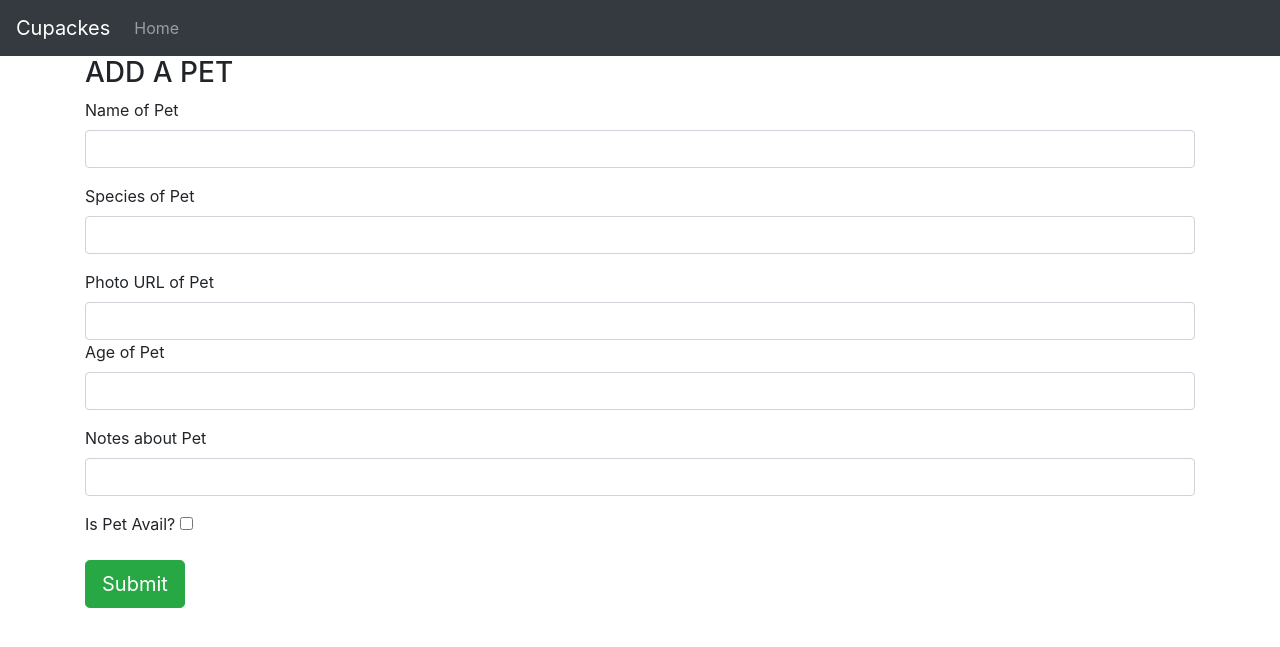
After one commit to LouisGaravaglia/Flask-Feedback, a Flask app: page /register in a window 1280 px wide. The commit adds this page. Shown: the top 647 px of the page. Run offline with Flask 2, Linux system fonts and the light colour scheme; some libraries are stand-ins or nearby versions.

Commit message:
form is working, now just need to make it register specific

```diff
--- a/app.py
+++ b/app.py
@@ -1,8 +1,8 @@
 from flask import Flask, render_template, flash, redirect, render_template, request, jsonify
 from flask_debugtoolbar import DebugToolbarExtension
-from models import db, connect_db, Cupcake
+from models import db, connect_db, Pet
 from flask_cors import CORS
-
+from forms import AddUserForm
 
 
 
@@ -21,38 +21,81 @@ debug = DebugToolbarExtension(app)
 connect_db(app)
 
 
-@app.route("/")
-def show_home():
-    """Show homepage."""
+# GET /
+#     Redirect to /register.
+# GET /register
 
-    cupcakes = Cupcake.query.all()
+#     Show a form that when submitted will register/create a user. This form should accept a username, password, email, first_name, and last_name.
 
-    return render_template("index.html", cupcakes=cupcakes)
+#     Make sure you are using WTForms and that your password input hides the characters that the user is typing!
+# POST /register
+#     Process the registration form by adding a new user. Then redirect to /secret
+# GET /login
+
+#     Show a form that when submitted will login a user. This form should accept a username and a password.
+
+#     Make sure you are using WTForms and that your password input hides the characters that the user is typing!
+# POST /login
+#     Process the login form, ensuring the user is authenticated and going to /secret if so.
+# GET /secret
+#     Return the text “You made it!” (don’t worry, we’ll get rid of this soon)
+
+
+# @app.route("/")
+# def show_home():
+#     """Show homepage."""
+
+
+#     return render_template("index.html", cupcakes=cupcakes)
+
+
+@app.route("/register", methods=["GET", "POST"])
+def register_user():
+    """Show register user form; handle adding user."""
+
+    form = AddUserForm()
+
+    if form.validate_on_submit():
+        name = form.name.data
+        species = form.species.data
+        photo = form.photo.data
+        age = form.age.data
+        notes = form.notes.data
+        available = form.available.data
+
+        new_pet = Pet(name=name, species=species, photo=photo, age=age, notes=notes, available=available)
+        db.session.add(new_pet)
+        db.session.commit()
+        flash(f"Added {name} the {species}", "success")
+        return redirect("/register")
+
+    else:
+
+        return render_template(
+            "register.html", form=form)
 
 
 
 
 
 
+# @app.route("/api/cupcakes")
+# def get_all_cupcakes():
+#     """Get all cupcakes."""
+#     all_cupcakes = [cupcake.serialize() for cupcake in Cupcake.query.all()]
 
 
-@app.route("/api/cupcakes")
-def get_all_cupcakes():
-    """Get all cupcakes."""
-    all_cupcakes = [cupcake.serialize() for cupcake in Cupcake.query.all()]
+#     return jsonify(cupcakes=all_cupcakes)
 
+# @app.route("/api/cupcakes/<int:id>")
+# def get_cupcake(id):
+#     """Show single cupcake."""
+#     cupcake = Cupcake.query.get_or_404(id)
+#     return jsonify(cupcake=cupcake.serialize())
 
-    return jsonify(cupcakes=all_cupcakes)
-
-@app.route("/api/cupcakes/<int:id>")
-def get_cupcake(id):
-    """Show single cupcake."""
-    cupcake = Cupcake.query.get_or_404(id)
-    return jsonify(cupcake=cupcake.serialize())
-
-@app.route("/api/cupcakes", methods=["POST"])
-def post_a_cupcake():
-    """Show form to create a cupcake."""
+# @app.route("/api/cupcakes", methods=["POST"])
+# def post_a_cupcake():
+#     """Show form to create a cupcake."""
 
 
     # if not request.json["flavor"]:
@@ -66,41 +109,41 @@ def post_a_cupcake():
     #     cupcake = Cupcake(flavor=request.json["flavor"], size=request.json["size"], rating=request.json["rating"], image=request.json["image"])
     # else:
     #     cupcake = Cupcake(flavor=request.json["flavor"], size=request.json["size"], rating=request.json["rating"])
-    cupcake = Cupcake(flavor=request.json["flavor"], size=request.json["size"], rating=request.json["rating"], image=request.json["image"])
+#     cupcake = Cupcake(flavor=request.json["flavor"], size=request.json["size"], rating=request.json["rating"], image=request.json["image"])
 
-    db.session.add(cupcake)
-    db.session.commit()
-    response_json = jsonify(cupcake=cupcake.serialize())
+#     db.session.add(cupcake)
+#     db.session.commit()
+#     response_json = jsonify(cupcake=cupcake.serialize())
 
-    return (response_json, 201)
+#     return (response_json, 201)
 
 
 
-@app.route("/api/cupcakes/<int:id>", methods=["PATCH"])
-def patch_a_cupcake(id):
-    """Update an existing cupcake."""
-    cupcake = Cupcake.query.get_or_404(id)
-    cupcake.flavor=request.json.get("flavor", cupcake.flavor)
-    cupcake.size=request.json.get("size", cupcake.size)
-    cupcake.rating=request.json.get("rating", cupcake.rating)
-    cupcake.image=request.json.get("image", cupcake.image)
+# @app.route("/api/cupcakes/<int:id>", methods=["PATCH"])
+# def patch_a_cupcake(id):
+#     """Update an existing cupcake."""
+#     cupcake = Cupcake.query.get_or_404(id)
+#     cupcake.flavor=request.json.get("flavor", cupcake.flavor)
+#     cupcake.size=request.json.get("size", cupcake.size)
+#     cupcake.rating=request.json.get("rating", cupcake.rating)
+#     cupcake.image=request.json.get("image", cupcake.image)
 
-    db.session.add(cupcake)
-    db.session.commit()
-    response_json = jsonify(cupcake=cupcake.serialize())
+#     db.session.add(cupcake)
+#     db.session.commit()
+#     response_json = jsonify(cupcake=cupcake.serialize())
 
-    return response_json
+#     return response_json
 
 
-@app.route("/api/cupcakes/<int:id>", methods=["DELETE"])
-def delete_a_cupcake(id):
-    """Delete an existing cupcake."""
-    cupcake = Cupcake.query.get_or_404(id)
+# @app.route("/api/cupcakes/<int:id>", methods=["DELETE"])
+# def delete_a_cupcake(id):
+#     """Delete an existing cupcake."""
+#     cupcake = Cupcake.query.get_or_404(id)
 
-    db.session.delete(cupcake)
-    db.session.commit()
+#     db.session.delete(cupcake)
+#     db.session.commit()
 
-    return (jsonify(message="Deleted cupcake"), 200)
+#     return (jsonify(message="Deleted cupcake"), 200)
 
 
 
--- a/forms.py
+++ b/forms.py
@@ -1,13 +1,15 @@
 from flask_wtf import FlaskForm
-from wtforms import StringField, IntegerField, BooleanField, FloatField
+from wtforms import StringField, IntegerField, BooleanField
 from wtforms.validators import InputRequired, Optional, NumberRange, URL, AnyOf
 
 
 
-class AddCupcakeForm(FlaskForm):
-    """Form for adding cupcakes."""
+class AddUserForm(FlaskForm):
+    """Form for adding pets."""
 
-    flavor = StringField("Flavor of Cupcake", validators=[InputRequired()])
-    size = StringField("Size of Cupcake", validators=[InputRequired()])
-    rating = FloatField("Rating of Cupcake", validators=[NumberRange(min=0, max=10, message="The rating must be between 0 and 10."), InputRequired()])
-    image = StringField("Photo URL of Cupcake", validators=[URL(require_tld=True, message=None), Optional()])
+    name = StringField("Name of Pet")
+    species = StringField("Species of Pet")
+    photo = StringField("Photo URL of Pet", validators=[URL(require_tld=True, message=None), Optional()])
+    age = IntegerField("Age of Pet", validators=[NumberRange(min=0, max=30, message="The age must be between 0 and 30 years old.")])
+    notes = StringField("Notes about Pet")
+    available = BooleanField("Is Pet Avail?")
--- /dev/null
+++ b/templates/register.html
@@ -0,0 +1,63 @@
+{% extends "base.html" %} {% block title %} ADD PET {% endblock %} {% block
+content %}
+
+<div class="container">
+  <h3 class="users_title">ADD A PET</h3>
+
+  <form action="/add" id="pet-add-form" method="POST">
+    {{ form.hidden_tag() }}
+
+
+    <div class="form-group">
+      {{ form.name.label }}
+      {{ form.name(class_="form-control") }}
+      {% if form.name.errors %}
+        <small class="form-text text-danger">{{ form.name.errors }}</small>
+      {% endif %}
+    </div>
+
+<div class="form-group">
+      {{ form.species.label }}
+      {{ form.species(class_="form-control") }}
+      {% if form.species.errors %}
+        <small class="form-text text-danger">{{ form.species.errors }}</small>
+      {% endif %}
+</div>
+      {{ form.photo.label }}
+      {{ form.photo(class_="form-control") }}
+      {% if form.photo.errors %}
+        <small class="form-text text-danger">{{ form.photo.errors }}</small>
+      {% endif %}
+<div class="form-group">
+      {{ form.age.label }}
+      {{ form.age(class_="form-control") }}
+      {% if form.age.errors %}
+        <small class="form-text text-danger">{{ form.age.errors }}</small>
+      {% endif %}
+</div>
+<div class="form-group">
+      {{ form.notes.label }}
+      {{ form.notes(class_="form-control") }}
+      {% if form.notes.errors %}
+        <small class="form-text text-danger">{{ form.notes.errors }}</small>
+      {% endif %}
+      </div>
+<div class="form-group">
+      {{ form.available.label }}
+      {{ form.available(class_="form-check-label") }}
+      {% if form.available.errors %}
+        <small class="form-text text-danger">{{ form.available.errors }}</small>
+      {% endif %}
+     </div>
+
+
+
+
+
+    <button class= "btn btn-success btn-lg"type="submit">Submit</button>
+  </form>
+</div>
+
+
+
+{% endblock %}
```
Also changed, not shown: models.py (+36 -20 lines), templates/add_pet copy.html (added, +63 -0 lines), templates/index.html (+0 -30 lines), templates/login.html (added), templates/secret.html (added).
